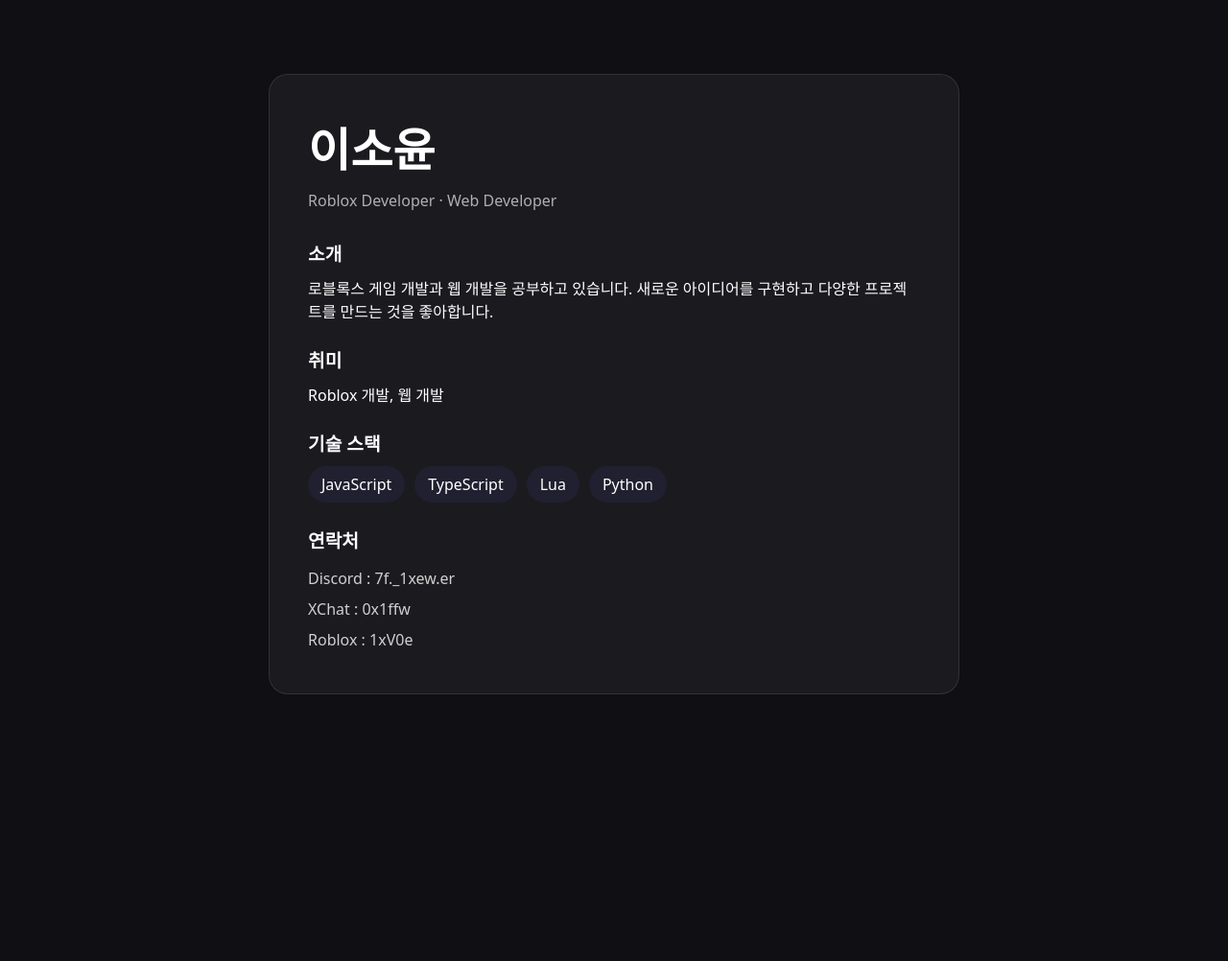
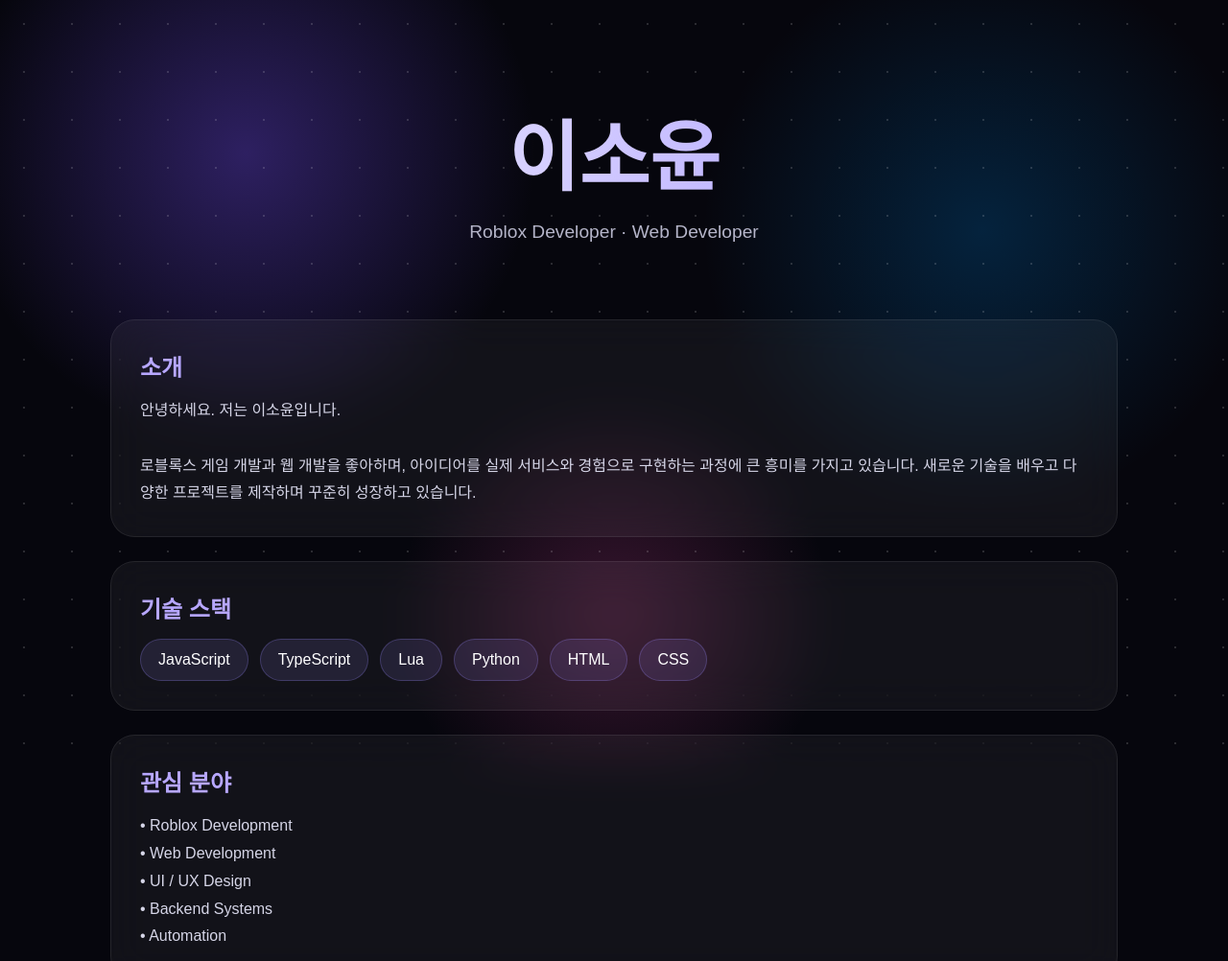
Before and after one commit to Lee5xy-on/Biopage, a plain HTML site: page index.html in a window 1280 px wide. Shown: the top 1002 px of the page at 96% size. Before the commit the page ends 800 px from the top, so only its background shows below. Drawn offline with Linux system fonts and the light colour scheme; a web font is replaced by a local one.

Commit message:
Update index.html

```diff
--- a/index.html
+++ b/index.html
@@ -5,100 +5,168 @@
 <meta name="viewport" content="width=device-width, initial-scale=1.0">
 <title>이소윤</title>
 <style>
+@import url('https://fonts.googleapis.com/css2?family=Pretendard:wght@300;400;500;700&display=swap');
 *{
     margin:0;
     padding:0;
     box-sizing:border-box;
 }
 body{
-    background:#0f0f14;
+    font-family:'Pretendard',sans-serif;
+    background:#06060d;
     color:white;
-    font-family:system-ui,sans-serif;
-    min-height:100vh;
-    display:flex;
-    justify-content:center;
-    align-items:center;
+    overflow-x:hidden;
+}
+.background{
+    position:fixed;
+    inset:0;
+    z-index:-2;
+    background:
+    radial-gradient(circle at 20% 20%,rgba(120,80,255,.35),transparent 25%),
+    radial-gradient(circle at 80% 30%,rgba(0,150,255,.2),transparent 25%),
+    radial-gradient(circle at 50% 80%,rgba(255,80,180,.2),transparent 25%),
+    #06060d;
+}
+.stars{
+    position:fixed;
+    inset:0;
+    z-index:-1;
+    background-image:
+    radial-gradient(white 1px,transparent 1px);
+    background-size:50px 50px;
+    opacity:.15;
 }
 .container{
-    width:90%;
-    max-width:800px;
-    padding:40px;
+    max-width:1100px;
+    margin:auto;
+    padding:100px 25px;
+}
+.hero{
+    text-align:center;
+    margin-bottom:80px;
+}
+.hero h1{
+    font-size:5rem;
+    font-weight:700;
+    background:linear-gradient(90deg,#ffffff,#9d8dff);
+    -webkit-background-clip:text;
+    color:transparent;
+}
+.hero p{
+    margin-top:15px;
+    color:#b5b5c9;
+    font-size:1.2rem;
 }
 .card{
-    background:rgba(255,255,255,0.05);
-    border:1px solid rgba(255,255,255,0.1);
-    border-radius:20px;
-    padding:40px;
-    backdrop-filter:blur(10px);
+    background:rgba(255,255,255,.05);
+    border:1px solid rgba(255,255,255,.08);
+    backdrop-filter:blur(20px);
+    border-radius:25px;
+    padding:30px;
+    margin-bottom:25px;
+    transition:.3s;
 }
-h1{
-    font-size:3rem;
-    margin-bottom:10px;
+.card:hover{
+    transform:translateY(-5px);
+    border-color:rgba(157,141,255,.4);
 }
-.subtitle{
-    color:#b0b0b0;
-    margin-bottom:30px;
+h2{
+    margin-bottom:15px;
+    color:#b7a7ff;
 }
-.section{
-    margin-top:25px;
-}
-.section h2{
-    margin-bottom:10px;
-    font-size:1.2rem;
+.about{
+    line-height:1.8;
+    color:#d6d6e8;
 }
 .skills{
     display:flex;
     flex-wrap:wrap;
-    gap:10px;
+    gap:12px;
 }
 .skill{
-    background:#202030;
-    padding:8px 14px;
+    padding:12px 18px;
     border-radius:999px;
+    background:rgba(157,141,255,.12);
+    border:1px solid rgba(157,141,255,.25);
+}
+.contacts{
+    display:grid;
+    gap:12px;
 }
 .contact{
-    line-height:2;
-    color:#d0d0d0;
+    padding:15px;
+    background:rgba(255,255,255,.04);
+    border-radius:15px;
+}
+.footer{
+    text-align:center;
+    color:#7a7a8f;
+    margin-top:50px;
+}
+.glow{
+    color:#9d8dff;
 }
 </style>
 </head>
 <body>
+<div class="background"></div>
+<div class="stars"></div>
 <div class="container">
+    <section class="hero">
+        <h1>이소윤</h1>
+        <p>Roblox Developer · Web Developer</p>
+    </section>
     <div class="card">
-        <h1>이소윤</h1>
-        <p class="subtitle">
-            Roblox Developer · Web Developer
-        </p>
-        <div class="section">
         <h2>소개</h2>
-            <p>
-                로블록스 게임 개발과 웹 개발을 공부하고 있습니다.
-                새로운 아이디어를 구현하고 다양한 프로젝트를 만드는 것을 좋아합니다.
-            </p>
+        <div class="about">
+            안녕하세요. 저는 이소윤입니다.<br><br>
+            로블록스 게임 개발과 웹 개발을 좋아하며,
+            아이디어를 실제 서비스와 경험으로 구현하는 과정에
+            큰 흥미를 가지고 있습니다.
+            새로운 기술을 배우고 다양한 프로젝트를 제작하며
+            꾸준히 성장하고 있습니다.
         </div>
-        <div class="section">
-            <h2>취미</h2>
-            <p>
-                Roblox 개발, 웹 개발
-            </p>
     </div>
-        <div class="section">
+    <div class="card">
         <h2>기술 스택</h2>
         <div class="skills">
             <div class="skill">JavaScript</div>
             <div class="skill">TypeScript</div>
             <div class="skill">Lua</div>
             <div class="skill">Python</div>
+            <div class="skill">HTML</div>
+            <div class="skill">CSS</div>
         </div>
     </div>
-        <div class="section">
-            <h2>연락처</h2>
-            <div class="contact">
-                Discord : 7f._1xew.er<br>
-                XChat : 0x1ffw<br>
-                Roblox : 1xV0e
+    <div class="card">
+        <h2>관심 분야</h2>
+        <div class="about">
+            • Roblox Development<br>
+            • Web Development<br>
+            • UI / UX Design<br>
+            • Backend Systems<br>
+            • Automation
         </div>
     </div>
+    <div class="card">
+        <h2>연락처</h2>
+        <div class="contacts">
+            <div class="contact">
+                <span class="glow">Discord</span><br>
+                7f._1xew.er
+            </div>
+            <div class="contact">
+                <span class="glow">XChat</span><br>
+                0x1ffw
+            </div>
+            <div class="contact">
+                <span class="glow">Roblox</span><br>
+                1xV0e
+            </div>
+        </div>
+    </div>
+    <div class="footer">
+        © 2026 Lee Soyun
     </div>
 </div>
 </body>
```
Lines whose indentation alone changed are shown as unchanged.
